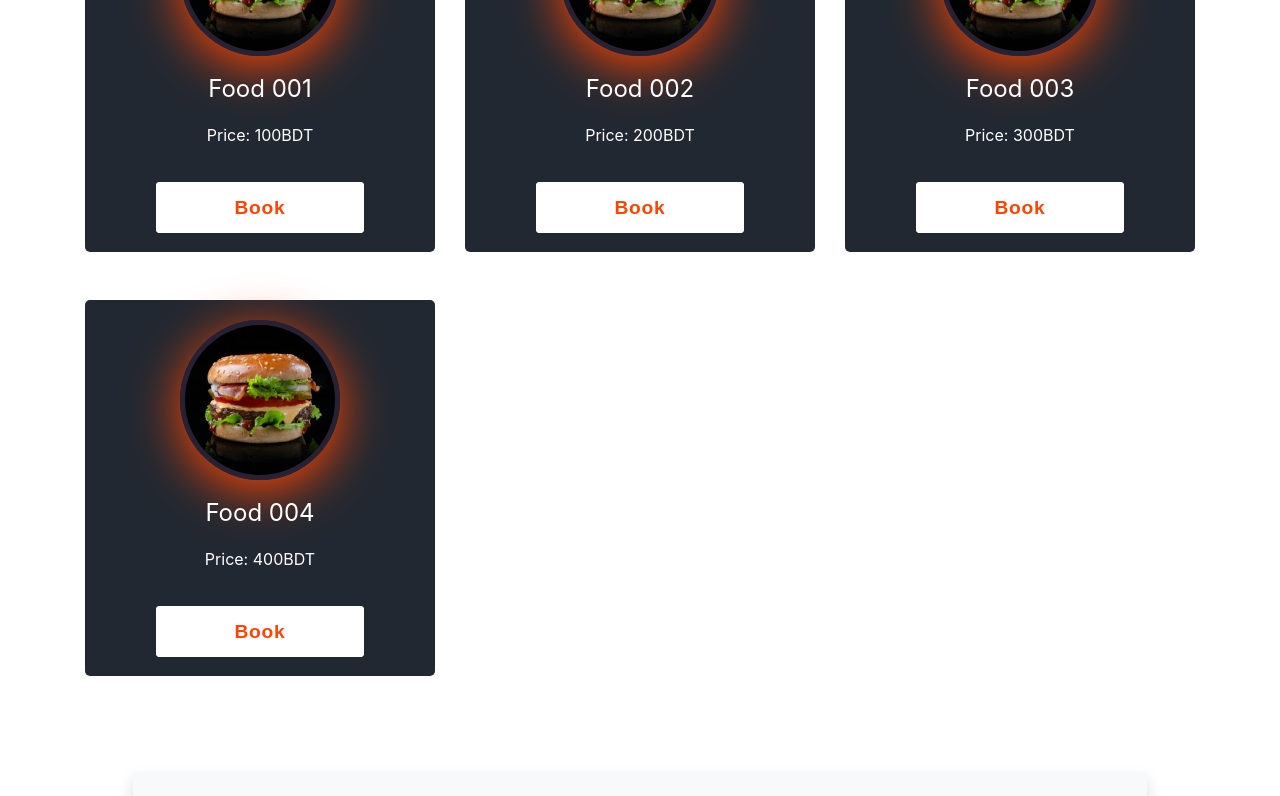
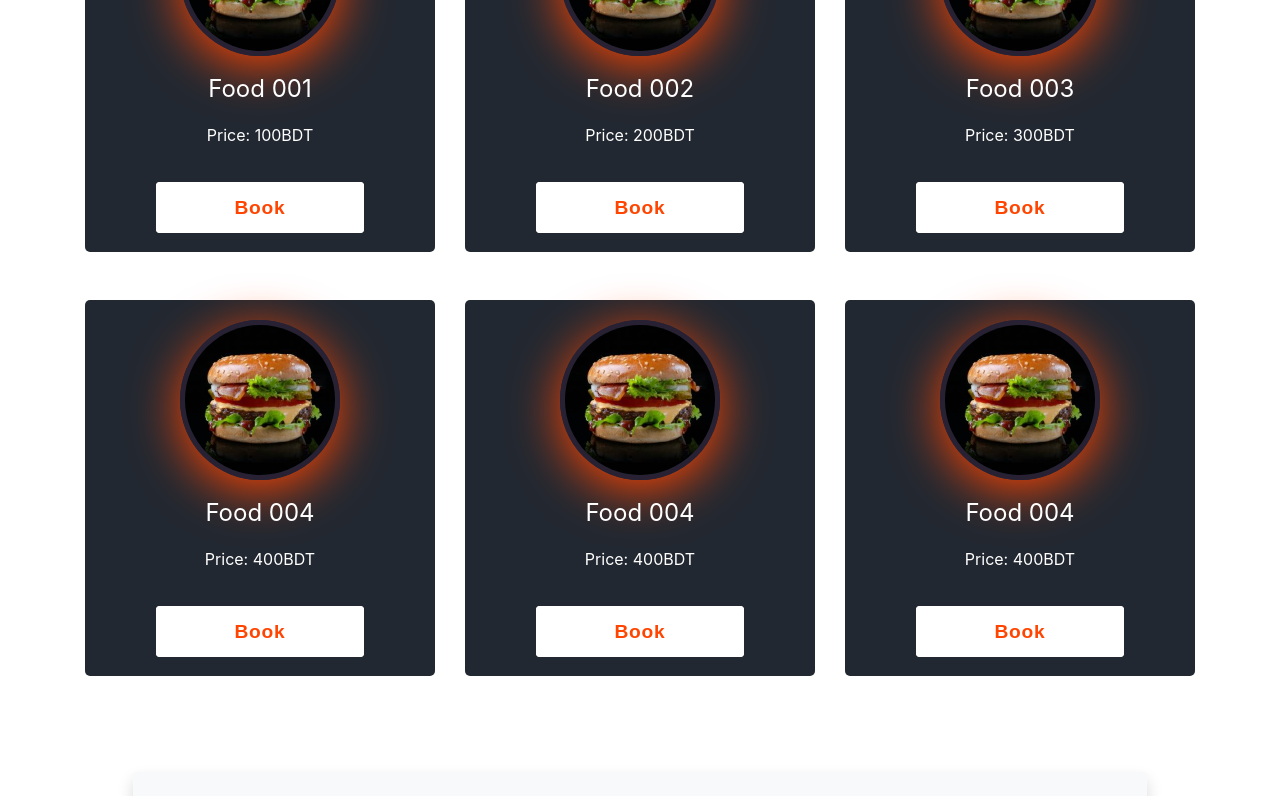
Before and after one commit to pHeroTeam/final-scic-assignment, a React (Create React App) app: page / in a window 1280 px wide. Shown: the part 1189-1985 px from the top of the page. Built offline with nearby package versions, Linux system fonts and the light colour scheme.

Commit message:
loadeMenudDateUsingRedux

```diff
--- a/package.json
+++ b/package.json
@@ -8,6 +8,7 @@
     "@fortawesome/free-regular-svg-icons": "^5.15.3",
     "@fortawesome/free-solid-svg-icons": "^5.15.3",
     "@fortawesome/react-fontawesome": "^0.1.14",
+    "@reduxjs/toolkit": "^1.5.1",
     "@testing-library/jest-dom": "^5.12.0",
     "@testing-library/react": "^11.2.7",
     "@testing-library/user-event": "^12.8.3",
@@ -22,8 +23,10 @@
     "react-hook-form": "^7.7.0",
     "react-icons": "^4.2.0",
     "react-nice-dates": "^3.1.0",
+    "react-redux": "^7.2.4",
     "react-router-dom": "^5.2.0",
     "react-scripts": "4.0.3",
+    "redux-devtools-extension": "^2.13.9",
     "web-vitals": "^1.1.2"
   },
   "scripts": {
--- a/src/App.js
+++ b/src/App.js
@@ -13,11 +13,11 @@ import Footer from './components/Footer/Footer';
 import Login from './components/Login/Login';
 import MyOrder from './components/MyOrder/MyOrder';
 import PrivateRoute from './components/PrivateRoute/PrivateRoute';
+import Checkout from './components/Checkout/Checkout';
+import NoMatch from './components/NoMatch/NoMatch';
 
 
 export const UserContext = createContext();
-import Checkout from './components/Checkout/Checkout';
-import NoMatch from './components/NoMatch/NoMatch';
 
 function App() {
   const [loggedInUser, setLoggedInUser] = useState({})
--- a/src/components/NavBar/NavBar.js
+++ b/src/components/NavBar/NavBar.js
@@ -1,9 +1,14 @@
-import React from 'react';
+import React, { useContext } from 'react';
 import { Container, Nav, Navbar } from 'react-bootstrap';
 import { NavLink } from 'react-router-dom';
+import { UserContext } from '../../App';
 import './NavBar.css'
 
 const NavBar = () => {
+  const [loggedInUser, setLoggedInUser] = useContext(UserContext);
+  console.log(loggedInUser);
+
+
   return (
     <Navbar bg="light" expand="lg">
       <Container>
@@ -23,9 +28,12 @@ const NavBar = () => {
             <NavLink to="/myOrder" activeClassName="bg-orange text-white" className="p-3 font-weight-bold text-dark rounded-lg">
               My Order
         </NavLink>
+            {
+              loggedInUser.email ? <h4 className="bg-orange p-3 mx-3 rounded font-weight-bold text-white">{loggedInUser.name}</h4> :
               <NavLink to="/login" activeClassName="bg-orange text-white" className="p-3 font-weight-bold text-dark rounded-lg">
                 LogIn
               </NavLink>
+            }
           </Nav>
         </Navbar.Collapse>
       </Container>
--- a/src/components/homepage/Menu/Menu.js
+++ b/src/components/homepage/Menu/Menu.js
@@ -3,29 +3,30 @@ import { Col, Container, Row } from 'react-bootstrap';
 import './Menu.css'
 import food001 from '../../../images/food001.jpg'
 import { useHistory } from 'react-router-dom';
+import { useSelector } from 'react-redux';
 
-const menu = [
-    {
-        name: 'Food 001',
-        image: food001,
-        price: 100
-    },
-    {
-        name: 'Food 002',
-        image: food001,
-        price: 200
-    },
-    {
-        name: 'Food 003',
-        image: food001,
-        price: 300
-    },
-    {
-        name: 'Food 004',
-        image: food001,
-        price: 400
-    }
-]
+// const menu = [
+//     {
+//         name: 'Food 001',
+//         image: food001,
+//         price: 100
+//     },
+//     {
+//         name: 'Food 002',
+//         image: food001,
+//         price: 200
+//     },
+//     {
+//         name: 'Food 003',
+//         image: food001,
+//         price: 300
+//     },
+//     {
+//         name: 'Food 004',
+//         image: food001,
+//         price: 400
+//     }
+// ]
 
 const Menu = () => {
 
@@ -33,12 +34,18 @@ const Menu = () => {
     const handleBuy = (name, price) => {
         history.push(`/checkout/${name}/${price}`);
     }
+
+    const menus = useSelector((state) => {
+        return state.orders.menuList;
+    });
+
+
     return (
         <Container>
             <h2 className="text-center bg-light p-5 shadow mb-5">Our Tasty Food Menu</h2>
             <Row>
                 {
-                    menu.map((food, index) =>
+                    menus?.map((food, index) =>
                         <Col md={4} lg={4} sm={6} xs={12} className="mb-5" key={ index}>
                             <div className="card-custom">
                                 <img src={ food.image} alt="Person" className="card__image" />
--- a/src/index.js
+++ b/src/index.js
@@ -4,10 +4,14 @@ import './index.css';
 import App from './App';
 import reportWebVitals from './reportWebVitals';
 import 'bootstrap/dist/css/bootstrap.min.css';
+import { Provider } from 'react-redux';
+import {store} from './redux/store'
 
 ReactDOM.render(
   <React.StrictMode>
-    <App />
+    <Provider store = {store}>
+      <App />
+    </Provider>
   </React.StrictMode>,
   document.getElementById('root')
 );
--- /dev/null
+++ b/src/redux/actions/orderActions.js
@@ -0,0 +1,6 @@
+export const addToOrderList = (payload) => {
+    return {
+        type: 'ADD_TO_ORDER_LIST',
+        payload,
+    }
+}
--- /dev/null
+++ b/src/redux/reducers/orderReducer.js
@@ -0,0 +1,51 @@
+import food001 from '../../images/food001.jpg';
+
+const initialState ={
+    orderList: [],
+    menuList: [
+        {
+            name: 'Food 001',
+            image: food001,
+            price: 100
+        },
+        {
+            name: 'Food 002',
+            image: food001,
+            price: 200
+        },
+        {
+            name: 'Food 003',
+            image: food001,
+            price: 300
+        },
+        {
+            name: 'Food 004',
+            image: food001,
+            price: 400
+        },
+        {
+            name: 'Food 004',
+            image: food001,
+            price: 400
+        },{
+            name: 'Food 004',
+            image: food001,
+            price: 400
+        }
+    ]
+}
+
+const orderReducer = (state = initialState, action) => {
+
+    switch(action.type) {
+        case 'ADD_TO_ORDER_LIST': {
+            // js logic inside return
+            return state + action.payload
+        }
+        default : {
+            return state
+        }
+    }
+}
+
+export default orderReducer;
--- /dev/null
+++ b/src/redux/store.js
@@ -0,0 +1,10 @@
+import { createStore, combineReducers } from "redux";
+import orderReducer from "./reducers/orderReducer";
+import { composeWithDevTools } from 'redux-devtools-extension';
+
+
+const combineReducer = combineReducers({
+    orders : orderReducer,
+})
+
+export const store = createStore(combineReducer, composeWithDevTools());
```
Also changed, not shown: 1 other file (tests, documents, lock files or other folders). Lines whose indentation alone changed are shown as unchanged.
